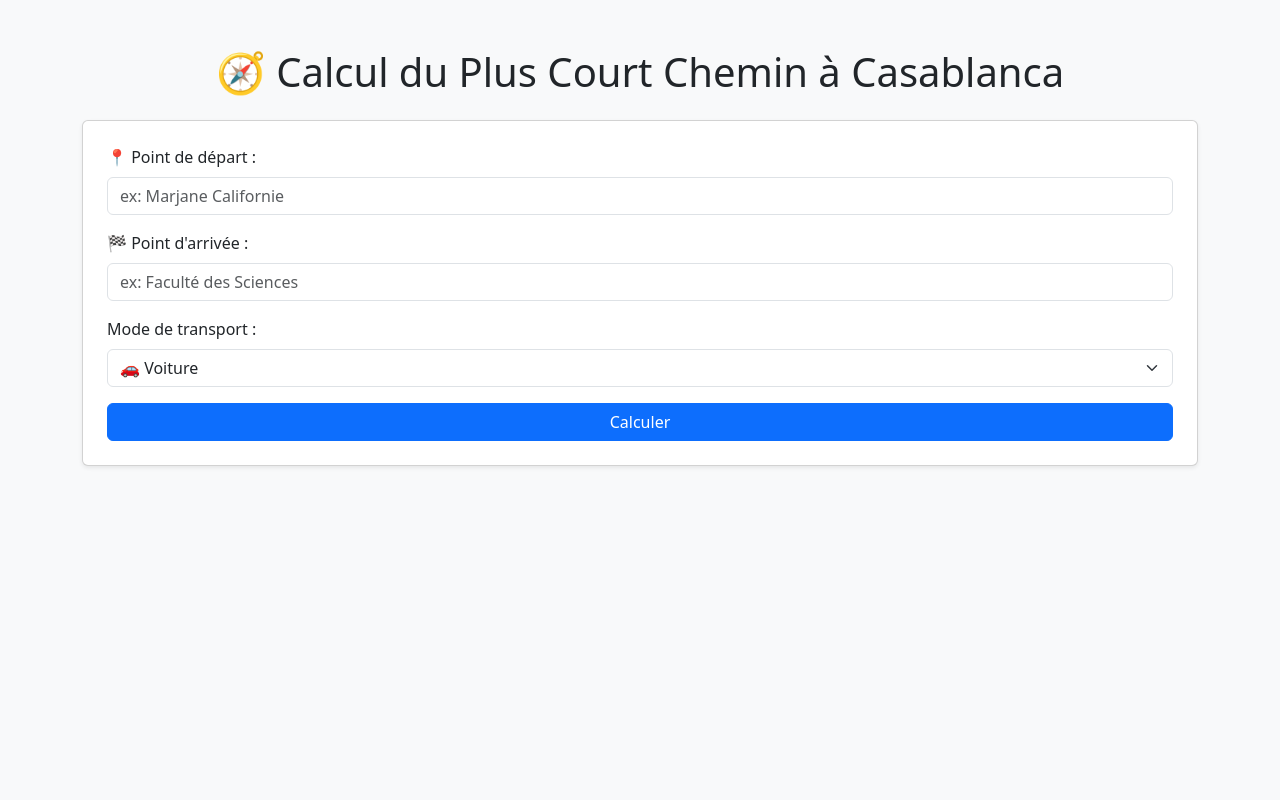
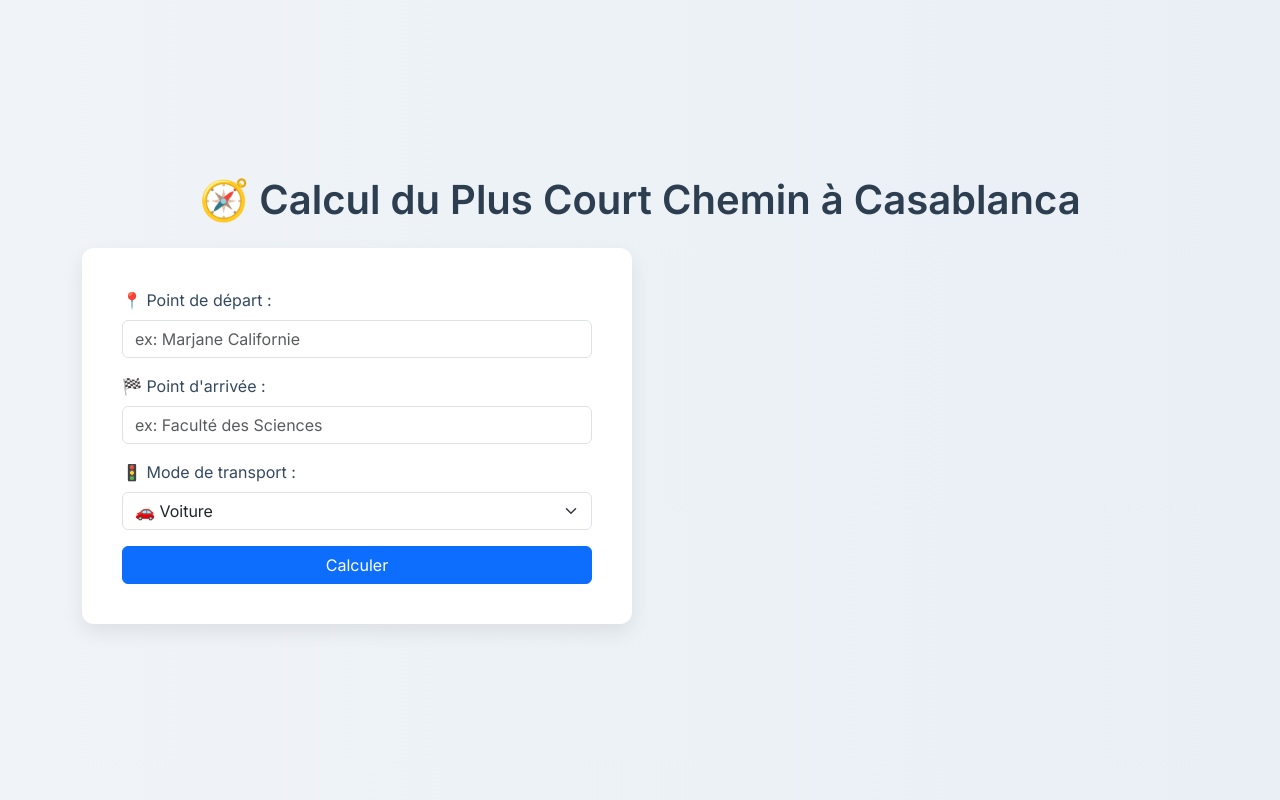
Before and after one commit to ZakariaRochdi/chemin-casablanca, a Flask app: page / in a window 1280 px wide. Run offline with Flask 3, Linux system fonts and the light colour scheme.

Commit message:
Update index.html

```diff
--- a/templates/index.html
+++ b/templates/index.html
@@ -3,18 +3,89 @@
 <head>
     <meta charset="UTF-8">
     <title>Chemin le plus court - Casablanca</title>
+    <meta name="viewport" content="width=device-width, initial-scale=1">
+
+    <!-- Bootstrap 5 -->
     <link href="https://cdn.jsdelivr.net/npm/bootstrap@5.3.3/dist/css/bootstrap.min.css" rel="stylesheet">
+
+    <!-- Google Fonts (facultatif mais joli) -->
+    <link href="https://fonts.googleapis.com/css2?family=Inter:wght@400;600&display=swap" rel="stylesheet">
+
+    <style>
+        body {
+            font-family: 'Inter', sans-serif;
+            background: linear-gradient(to right, #f0f4f8, #e9eff5);
+            min-height: 100vh;
+            display: flex;
+            align-items: center;
+            justify-content: center;
+            animation: fadeIn 1s ease-in-out;
+        }
+
+        h1 {
+            animation: slideDown 0.8s ease;
+            font-weight: 600;
+            color: #2c3e50;
+        }
+
+        .form-container {
+            background-color: white;
+            border-radius: 12px;
+            box-shadow: 0 8px 20px rgba(0, 0, 0, 0.08);
+            padding: 40px;
+            width: 100%;
+            max-width: 550px;
+            animation: fadeUp 0.7s ease;
+        }
+
+        .form-label {
+            font-weight: 500;
+            color: #34495e;
+        }
+
+        .form-control:focus, .form-select:focus {
+            border-color: #007bff;
+            box-shadow: 0 0 0 0.2rem rgba(0, 123, 255, 0.25);
+        }
+
+        .btn-primary {
+            transition: all 0.3s ease;
+        }
+
+        .btn-primary:hover {
+            background-color: #0056b3;
+        }
+
+        .btn-primary:active {
+            transform: scale(0.98);
+        }
+
+        @keyframes fadeIn {
+            from { opacity: 0; }
+            to { opacity: 1; }
+        }
+
+        @keyframes fadeUp {
+            from { opacity: 0; transform: translateY(30px); }
+            to { opacity: 1; transform: translateY(0); }
+        }
+
+        @keyframes slideDown {
+            from { opacity: 0; transform: translateY(-20px); }
+            to { opacity: 1; transform: translateY(0); }
+        }
+    </style>
 </head>
-<body class="bg-light">
+<body>
 
-<div class="container mt-5">
+<div class="container">
     <h1 class="text-center mb-4">🧭 Calcul du Plus Court Chemin à Casablanca</h1>
 
     {% if error %}
         <div class="alert alert-danger">{{ error }}</div>
     {% endif %}
 
-    <form method="post" class="card p-4 shadow-sm bg-white">
+    <form method="post" class="form-container" id="cheminForm">
         <div class="mb-3">
             <label for="start" class="form-label">📍 Point de départ :</label>
             <input type="text" class="form-control" name="start" id="start" placeholder="ex: Marjane Californie" required>
@@ -26,16 +97,28 @@
         </div>
 
         <div class="mb-3">
-            <label for="mode" class="form-label"> Mode de transport :</label>
+            <label for="mode" class="form-label">🚦 Mode de transport :</label>
             <select class="form-select" name="mode" id="mode">
                 <option value="voiture">🚗 Voiture</option>
                 <option value="pied">🚶‍♂️ À pied</option>
             </select>
         </div>
 
-        <button type="submit" class="btn btn-primary w-100">Calculer</button>
+        <button type="submit" class="btn btn-primary w-100" id="calculerBtn">Calculer</button>
     </form>
 </div>
 
+<!-- JavaScript pour animation bouton -->
+<script>
+    const btn = document.getElementById("calculerBtn");
+    const form = document.getElementById("cheminForm");
+
+    form.addEventListener("submit", () => {
+        btn.disabled = true;
+        btn.innerHTML = "⏳ Calcul en cours...";
+        btn.style.backgroundColor = "#6c757d";
+    });
+</script>
+
 </body>
 </html>
```
